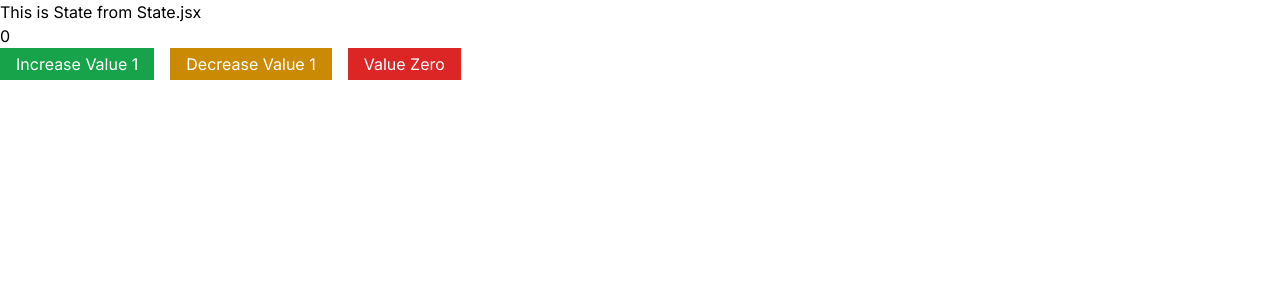
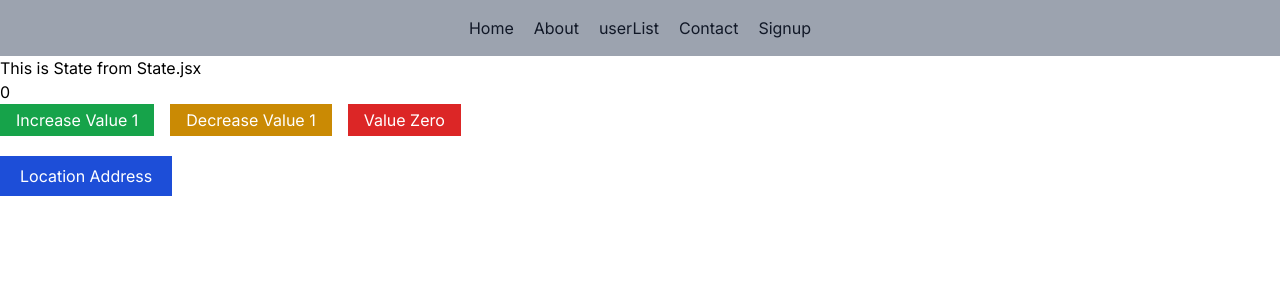
Before and after one commit to shakil-dev-craft/next-js-courses, a Next.js app in the folder paglu-app/: page / in a window 1280 px wide. Shown: the top 300 px of the page. Built offline with nearby package versions, Linux system fonts and the light colour scheme.

Commit message:
Navigation and useRouter or Link learning done!

```diff
--- a/paglu-app/src/app/layout.js
+++ b/paglu-app/src/app/layout.js
@@ -1,5 +1,6 @@
 import { Inter } from "next/font/google";
 import "./globals.css";
+import Link from "next/link";
 
 const inter = Inter({ subsets: ["latin"] });
 
@@ -11,7 +12,31 @@
 export default function RootLayout({ children }) {
   return (
     <html lang="en">
-      <body className={inter.className}>{children}</body>
+      <body className={inter.className}>
+        {/* navlink */}
+        <div className="bg-gray-400">
+          <ul className="flex justify-center items-center gap-5 py-4">
+            <li className="text-gray-900 hover:text-white transition-all">
+              <Link href={"/"}>Home</Link>
+            </li>
+            <li className="text-gray-900 hover:text-white transition-all">
+              <Link href={"/about"}>About</Link>
+            </li>
+            <li className="text-gray-900 hover:text-white transition-all">
+              <Link href={"/userList"}>userList</Link>
+            </li>
+            <li className="text-gray-900 hover:text-white transition-all">
+              <Link href={"/contact"}>Contact</Link>
+            </li>
+            <li className="text-gray-900 hover:text-white transition-all">
+              <Link href={"/signup"}>Signup</Link>
+            </li>
+          </ul>
+        </div>
+
+        {/* children */}
+        {children}
+      </body>
     </html>
   );
 }
--- a/paglu-app/src/app/page.js
+++ b/paglu-app/src/app/page.js
@@ -1,9 +1,18 @@
+"use client"
+
+import { useRouter } from "next/navigation";
 import State from "./State";
 
 export default function Home() {
+
+  const router = useRouter();
+
   return (
     <main>
       <State />
+
+      {/* btn */}
+      <button onClick={() => router.push('/userList')} type="button" className="py-2 px-5 bg-blue-700 text-white mt-5">Location Address</button>
     </main>
   );
 }
```
